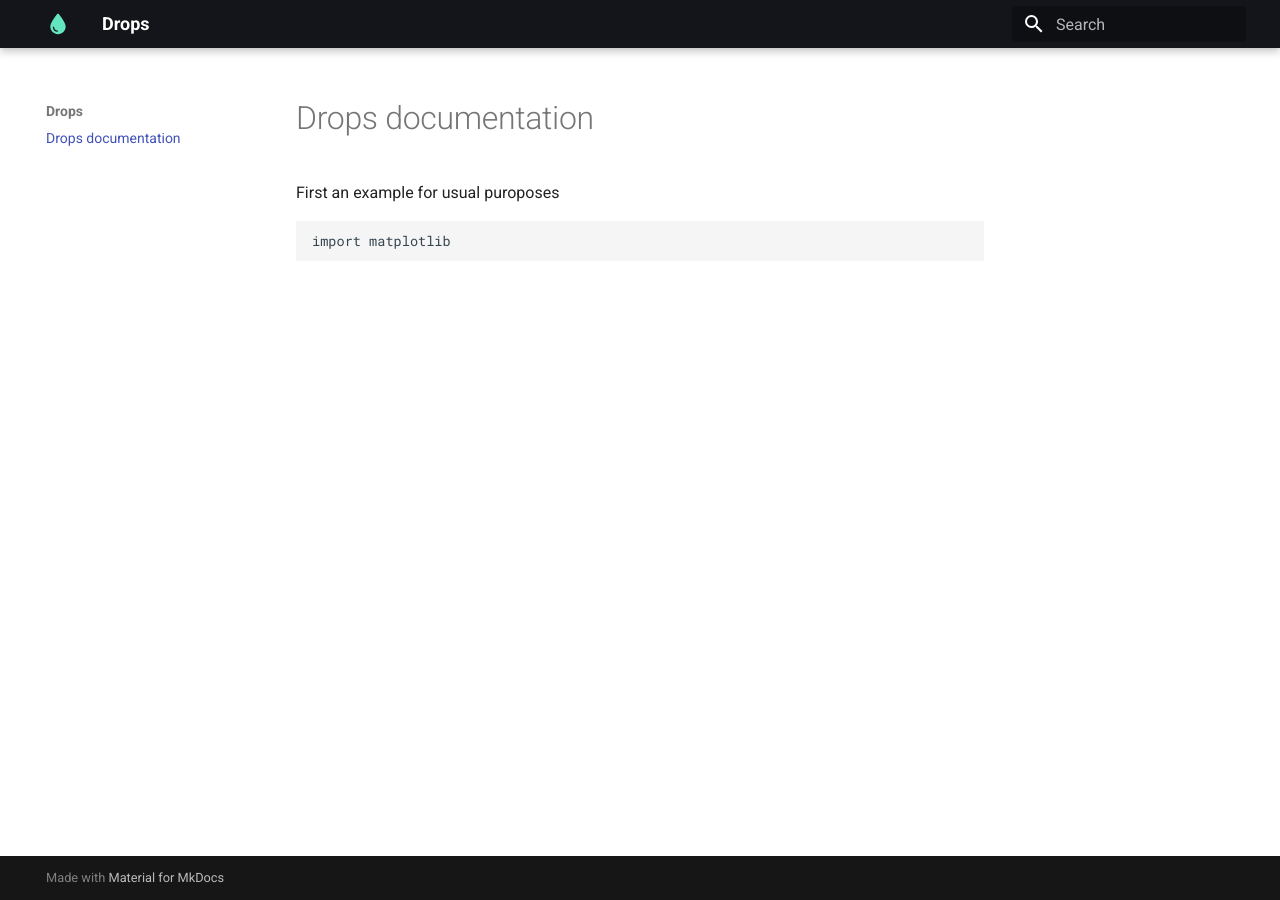
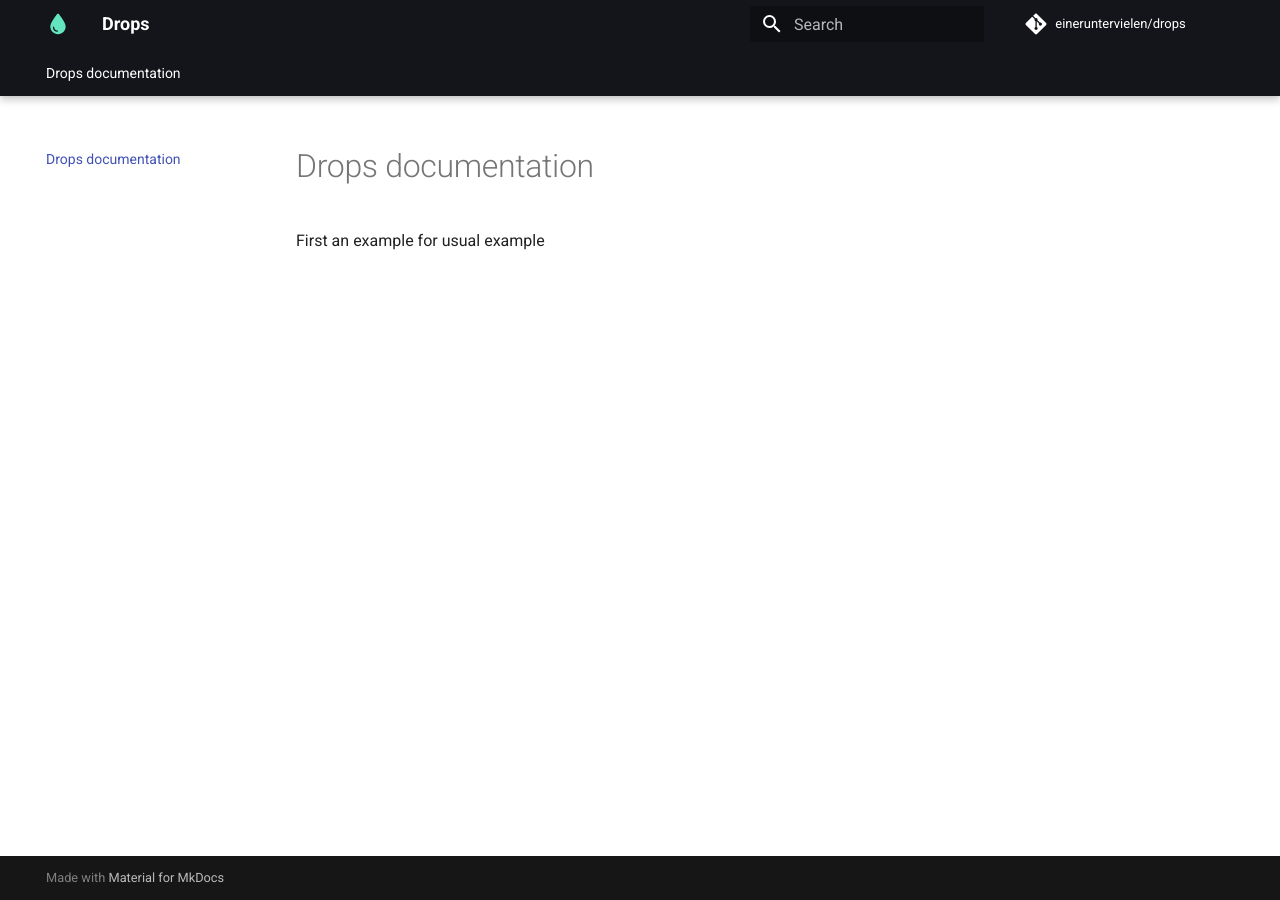
Before and after one commit to eineruntervielen/drops, an MkDocs documentation site: the page built from docs/index.md, in a window 1280 px wide. Built offline with MkDocs 1.6.1 and Material for MkDocs 9.7.7, drawn with Linux system fonts in a browser that asks for light colours; comment, search, counter and statistics services are not loaded.

Commit message:
created docs folder

````diff
--- a/docs/index.md
+++ b/docs/index.md
@@ -1,7 +1,3 @@
 # Drops documentation
 
-First an example for usual puroposes
-
-```py
-import matplotlib
-```
+First an example for usual example
--- a/mkdocs.yml
+++ b/mkdocs.yml
@@ -1,7 +1,16 @@
 site_name: Drops
+site_url: https://eineruntervielen.github.io/drops/
+
+repo_url: https://github.com/eineruntervielen/drops
+repo_name: eineruntervielen/drops
+
 theme:
+  name: material
+  language: en
   logo: assets/drops.svg
-  name: material
+  features:
+    - navigation.tabs
+    - navigation.tabs.sticky
   palette:
     primary: black
     palette: #63E6BE
````
